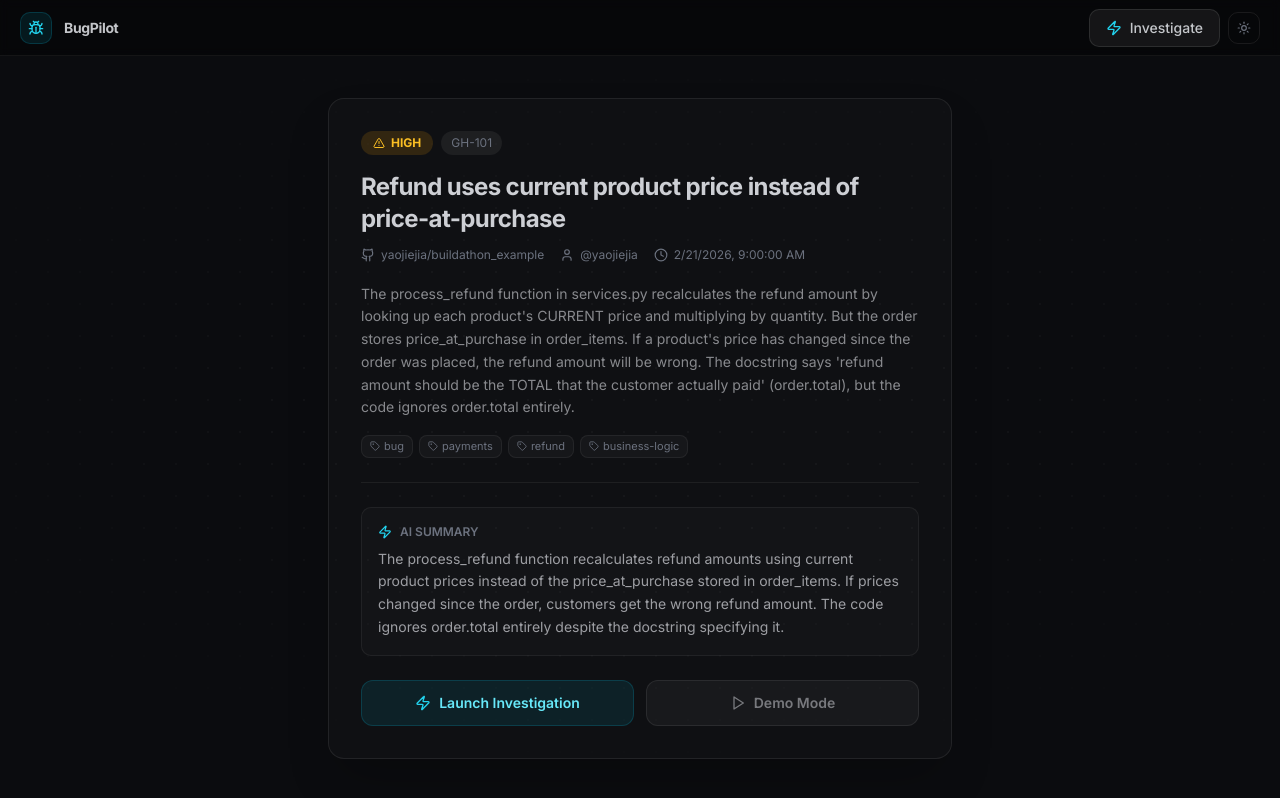
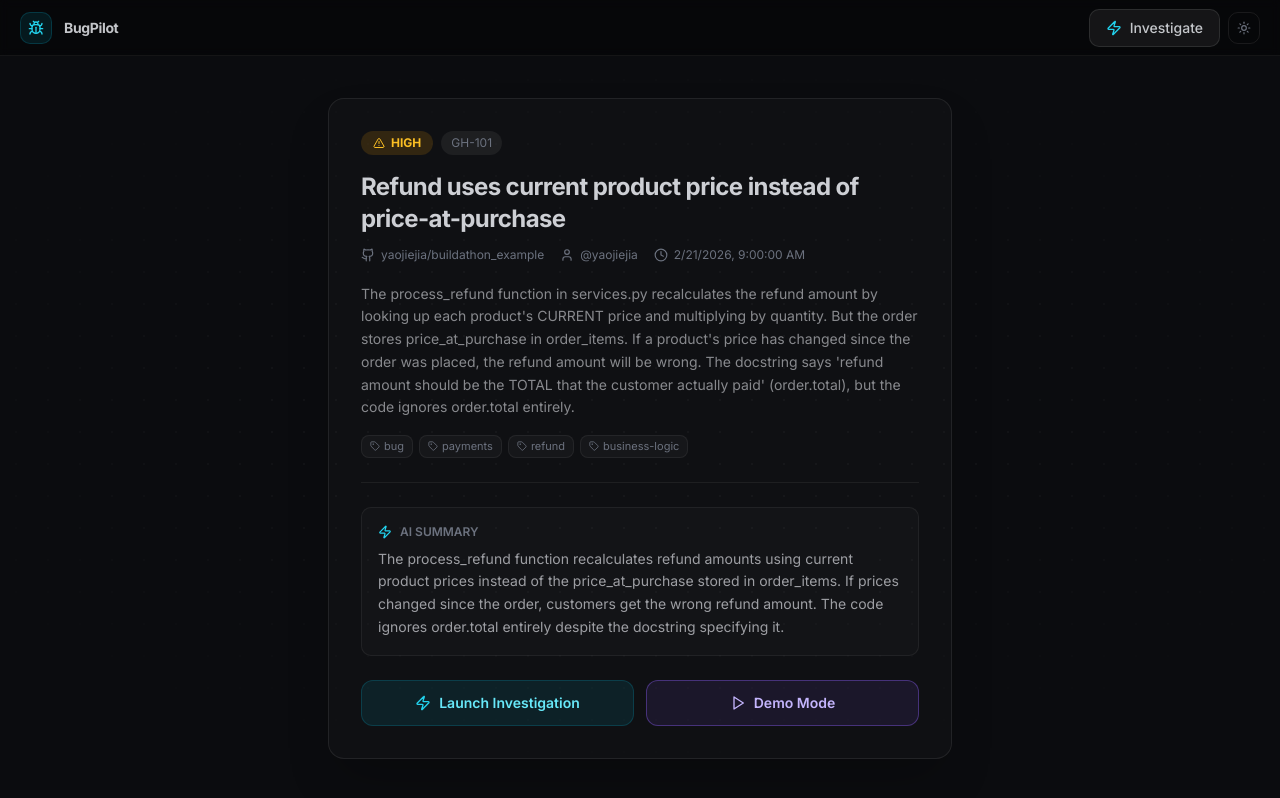
Before and after one commit to yaojiejia/buildathon26, a Next.js app in the folder frontend/: page / in a window 1280 px wide. Built offline with nearby package versions, Linux system fonts and the light colour scheme.

Commit message:
demo mode button

```diff
--- a/frontend/components/ui/interactive-hover-button.tsx
+++ b/frontend/components/ui/interactive-hover-button.tsx
@@ -31,7 +31,7 @@
           isPrimary &&
             "border-cyan-500/20 bg-cyan-500/10 text-cyan-300 active:scale-[0.98]",
           !isPrimary &&
-            "border-white/[0.08] bg-white/[0.04] text-foreground/50 active:scale-[0.98]",
+            "border-violet-500/40 bg-violet-500/10 text-violet-300 active:scale-[0.98]",
           className
         )}
         {...props}
@@ -43,7 +43,7 @@
         <div
           className={cn(
             "pointer-events-none absolute top-0 z-10 flex h-full w-full translate-x-12 items-center justify-center gap-2 opacity-0 transition-all duration-300 group-hover/btn:-translate-x-1 group-hover/btn:opacity-100",
-            isPrimary ? "text-cyan-300" : "text-foreground/80"
+            isPrimary ? "text-cyan-300" : "text-violet-300"
           )}
         >
           <span>{text}</span>
```
